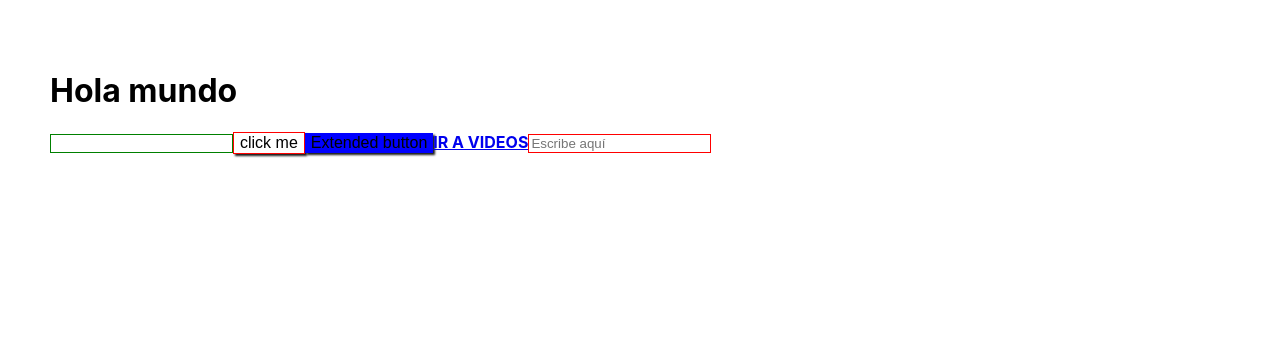
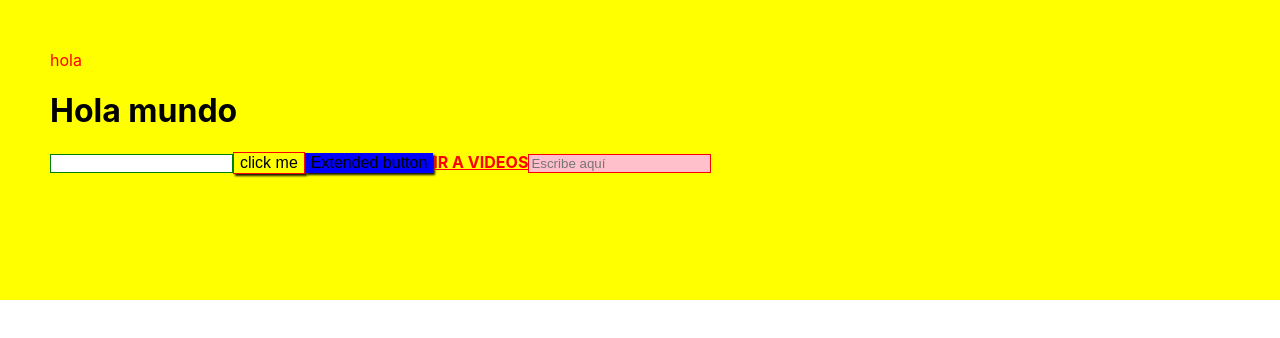
Before and after one commit to gustavoromerocl/single-page-applications-react, a React (Create React App) app in the folder react-spa/: page / in a window 1280 px wide. Shown: the top 338 px of the page. Built offline with nearby package versions, Linux system fonts and the light colour scheme.

Commit message:
styled components - nesting

```diff
--- a/react-spa/package.json
+++ b/react-spa/package.json
@@ -17,7 +17,7 @@
     "react-scripts": "5.0.0",
     "redux": "^4.1.2",
     "redux-persist": "^6.0.0",
-    "styled-components": "^5.3.3",
+    "styled-components": "^5.2.1",
     "web-vitals": "^2.1.2"
   },
   "scripts": {
--- a/react-spa/src/Home.jsx
+++ b/react-spa/src/Home.jsx
@@ -6,7 +6,27 @@ import styled from 'styled-components'
 let Example = styled.div`
     height: 200px;
     transition: all 2s;
-    padding: 50px
+    padding: 50px;
+
+    & a{
+        color: red;
+    }
+
+    &::after{
+
+    }
+
+    &:hover{
+        background-color: black;
+    }
+
+    &.important{
+        background-color: yellow;
+    }
+
+    & > div{
+
+    }
 `;
 
 let Button = styled.button`
@@ -39,13 +59,17 @@ let AppInput = styled.input.attrs((props) => {
     }
 })`
     border: solid 1px red;
+    .important &{
+        background-color: pink;
+    }
 `;
 
 export const Home = () => {
     return (
         <div>
-            <Example>
-                <h1>Hola mundo</h1>
+            <Example className='important'>
+                <a>hola</a>
+                <h1 className='title'>Hola mundo</h1>
                 <InpuText ></InpuText>
                 <Button >click me</Button>
                 <PrimaryButton>Extended button</PrimaryButton>
```
Also changed, not shown: 2 other files (tests, documents, lock files or other folders).
